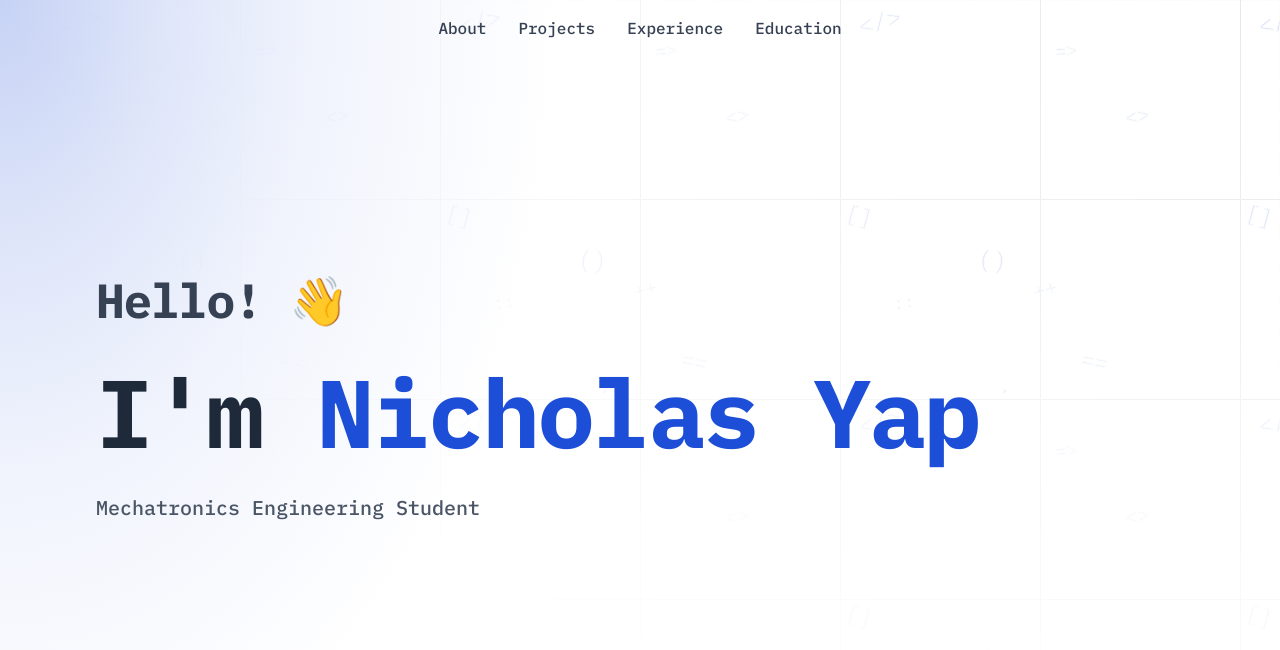
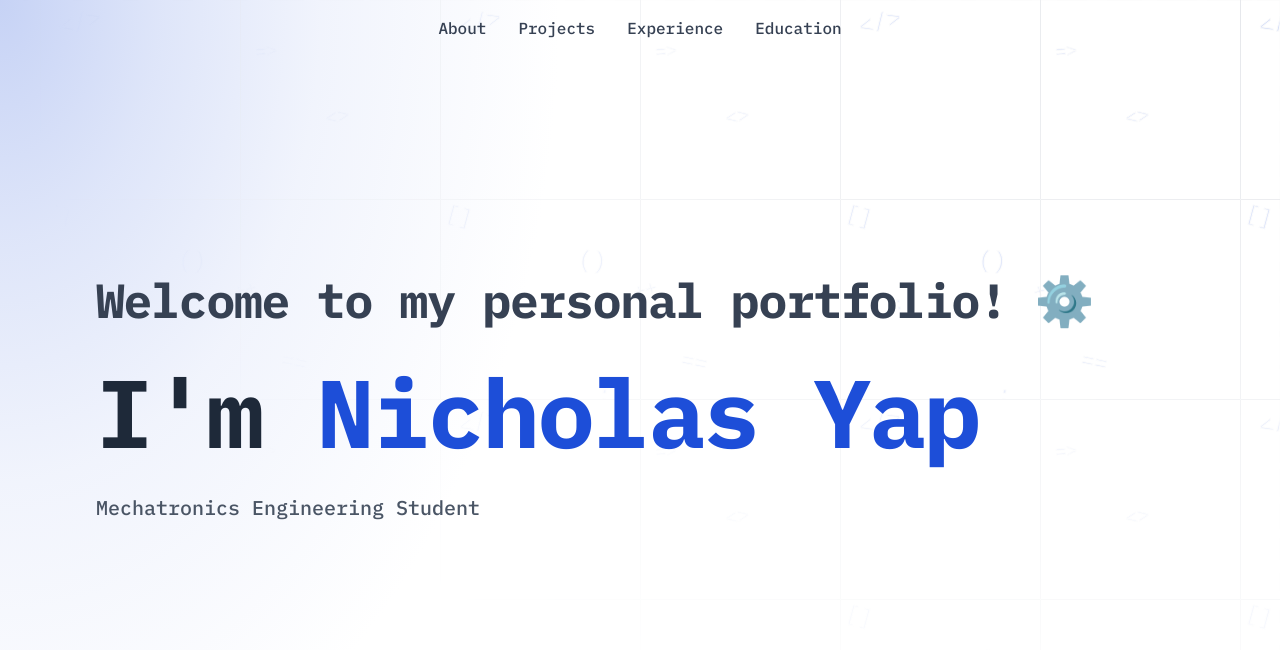
Before and after one commit to Yuuki-NY/yuuki-ny.github.io, an Astro site: page / in a window 1280 px wide. Shown: the top 650 px of the page. Built offline with nearby package versions, Linux system fonts and the light colour scheme; Astro itself is replaced by a stand-in of ours.

Commit message:
Update Hero.astro

```diff
--- a/src/components/Hero.astro
+++ b/src/components/Hero.astro
@@ -134,7 +134,7 @@ import { siteConfig } from "../config";
       <h2
         class="text-pretty text-xl sm:text-2xl md:text-5xl font-bold tracking-tight text-gray-700 animate-fade-in"
       >
-        Hello! 👋
+        Welcome to my personal portfolio! ⚙️
       </h2>
       <h1
         class="mt-6 sm:mt-8 md:mt-10 text-pretty text-4xl sm:text-5xl md:text-6xl lg:text-8xl font-bold tracking-tight text-gray-800 animate-fade-in animation-delay-200"
```
